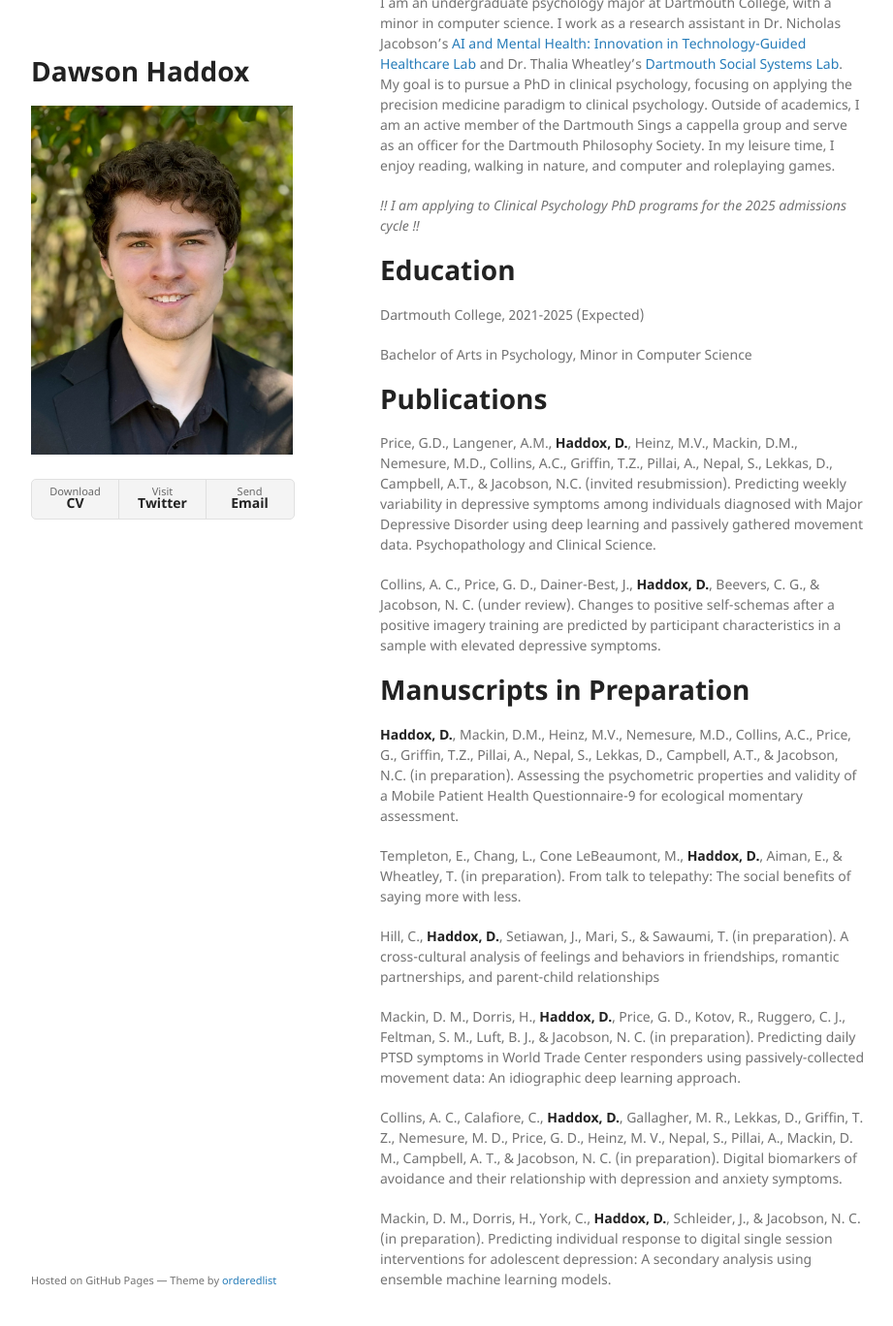
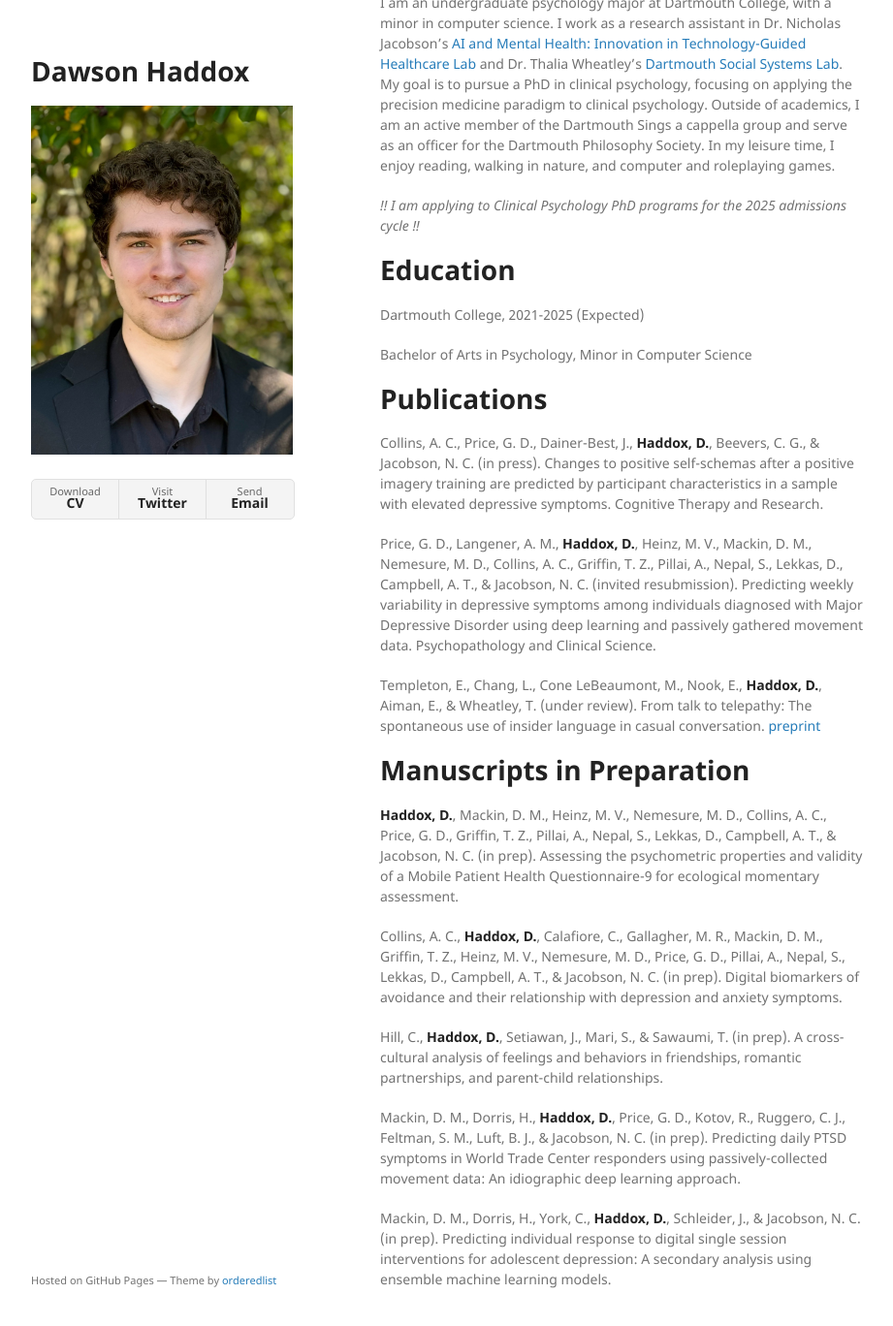
Before and after one commit to ddhaddox/ddhaddox.github.io, a Jekyll site: the page built from index.md, in a window 1280 px wide and 1400 px high, scrolled down 117 px. Shown: the top 1368 px of the window at 97% size, without its empty margins (178-1099 px from the left). Built offline with Jekyll 4.4.1, drawn with Linux system fonts in a browser that asks for light colours; our own code applies the rules of GitHub Pages for plain Markdown files.

Commit message:
Update CV Items

```diff
--- a/_config.yml
+++ b/_config.yml
@@ -5,4 +5,4 @@
 google_analytics: G-F1S9FK6PSF
 twitter: https://x.com/DawsonHaddox
 email: dawson.d.haddox.25@dartmouth.edu
-cv: /assets/documents/DawsonHaddoxCV_July2024.pdf
+cv: /assets/documents/DawsonHaddoxCV_October2024.pdf
--- a/index.md
+++ b/index.md
@@ -14,19 +14,19 @@
 
 # Publications
 
-Price, G.D., Langener, A.M., **Haddox, D.**, Heinz, M.V., Mackin, D.M., Nemesure, M.D., Collins, A.C., Griffin, T.Z., Pillai, A., Nepal, S., Lekkas, D., Campbell, A.T., & Jacobson, N.C. (invited resubmission). Predicting weekly variability in depressive symptoms among individuals diagnosed with Major Depressive Disorder using deep learning and passively gathered movement data. Psychopathology and Clinical Science.
+Collins, A. C., Price, G. D., Dainer-Best, J., **Haddox, D.**, Beevers, C. G., & Jacobson, N. C. (in press). Changes to positive self-schemas after a positive imagery training are predicted by participant characteristics in a sample with elevated depressive symptoms. Cognitive Therapy and Research.
 
-Collins, A. C., Price, G. D., Dainer-Best, J., **Haddox, D.**, Beevers, C. G., & Jacobson, N. C. (under review). Changes to positive self-schemas after a positive imagery training are predicted by participant characteristics in a sample with elevated depressive symptoms.
+Price, G. D., Langener, A. M., **Haddox, D.**, Heinz, M. V., Mackin, D. M., Nemesure, M. D., Collins, A. C., Griffin, T. Z., Pillai, A., Nepal, S., Lekkas, D., Campbell, A. T., & Jacobson, N. C. (invited resubmission). Predicting weekly variability in depressive symptoms among individuals diagnosed with Major Depressive Disorder using deep learning and passively gathered movement data. Psychopathology and Clinical Science.
+
+Templeton, E., Chang, L., Cone LeBeaumont, M., Nook, E., **Haddox, D.**, Aiman, E., & Wheatley, T. (under review). From talk to telepathy: The spontaneous use of insider language in casual conversation. [preprint](https://osf.io/preprints/psyarxiv/g38cx)
 
 # Manuscripts in Preparation
-**Haddox, D.**, Mackin, D.M., Heinz, M.V., Nemesure, M.D., Collins, A.C., Price, G., Griffin, T.Z., Pillai, A., Nepal, S., Lekkas, D., Campbell, A.T., & Jacobson, N.C. (in preparation). Assessing the psychometric properties and validity of a Mobile Patient Health Questionnaire-9 for ecological momentary assessment.
+**Haddox, D.**, Mackin, D. M., Heinz, M. V., Nemesure, M. D., Collins, A. C., Price, G. D., Griffin, T. Z., Pillai, A., Nepal, S., Lekkas, D., Campbell, A. T., & Jacobson, N. C. (in prep). Assessing the psychometric properties and validity of a Mobile Patient Health Questionnaire-9 for ecological momentary assessment.
 
-Templeton, E., Chang, L., Cone LeBeaumont, M., **Haddox, D.**, Aiman, E., & Wheatley, T. (in preparation). From talk to telepathy: The social benefits of saying more with less.
+Collins, A. C., **Haddox, D.**, Calafiore, C.,  Gallagher, M. R., Mackin, D. M., Griffin, T. Z., Heinz, M. V., Nemesure, M. D., Price, G. D., Pillai, A., Nepal, S., Lekkas, D., Campbell, A. T., & Jacobson, N. C. (in prep). Digital biomarkers of avoidance and their relationship with depression and anxiety symptoms.
 
-Hill, C., **Haddox, D.**, Setiawan, J., Mari, S., & Sawaumi, T. (in preparation). A cross-cultural analysis of feelings and behaviors in friendships, romantic partnerships, and parent-child relationships
+Hill, C., **Haddox, D.**, Setiawan, J., Mari, S., & Sawaumi, T. (in prep). A cross-cultural analysis of feelings and behaviors in friendships, romantic partnerships, and parent-child relationships.
 
-Mackin, D. M., Dorris, H., **Haddox, D.**, Price, G. D., Kotov, R., Ruggero, C. J., Feltman, S. M., Luft, B. J., & Jacobson, N. C. (in preparation). Predicting daily PTSD symptoms in World Trade Center responders using passively-collected movement data: An idiographic deep learning approach.
+Mackin, D. M., Dorris, H., **Haddox, D.**, Price, G. D., Kotov, R., Ruggero, C. J., Feltman, S. M., Luft, B. J., & Jacobson, N. C. (in prep). Predicting daily PTSD symptoms in World Trade Center responders using passively-collected movement data: An idiographic deep learning approach.
 
-Collins, A. C., Calafiore, C., **Haddox, D.**, Gallagher, M. R., Lekkas, D., Griffin, T. Z., Nemesure, M. D., Price, G. D., Heinz, M. V., Nepal, S., Pillai, A., Mackin, D. M., Campbell, A. T., & Jacobson, N. C. (in preparation). Digital biomarkers of avoidance and their relationship with depression and anxiety symptoms.
-
-Mackin, D. M., Dorris, H., York, C., **Haddox, D.**, Schleider, J., & Jacobson, N. C. (in preparation). Predicting individual response to digital single session interventions for adolescent depression: A secondary analysis using ensemble machine learning models.
+Mackin, D. M., Dorris, H., York, C., **Haddox, D.**, Schleider, J., & Jacobson, N. C. (in prep). Predicting individual response to digital single session interventions for adolescent depression: A secondary analysis using ensemble machine learning models.
```
Also changed, not shown: 6 other files.
